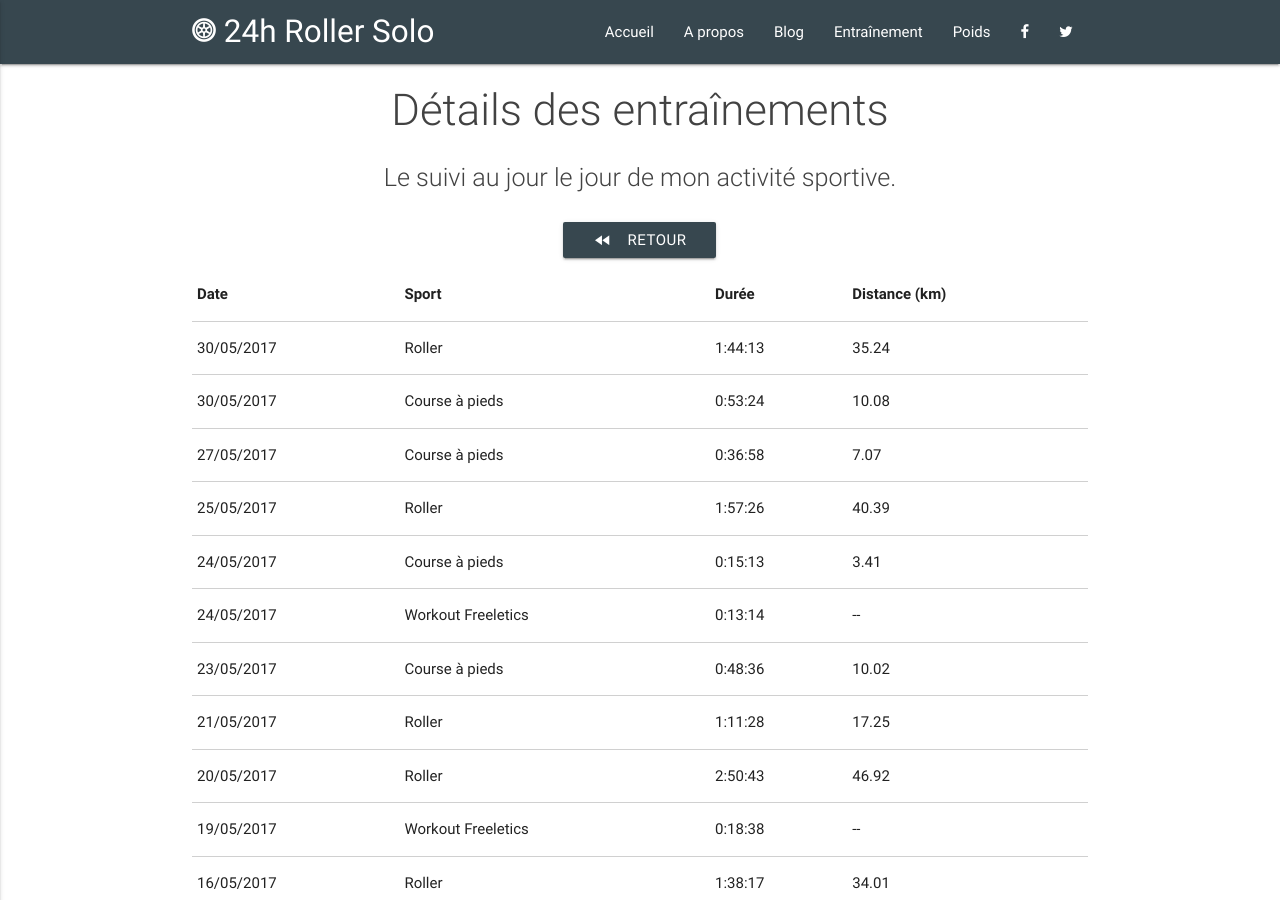
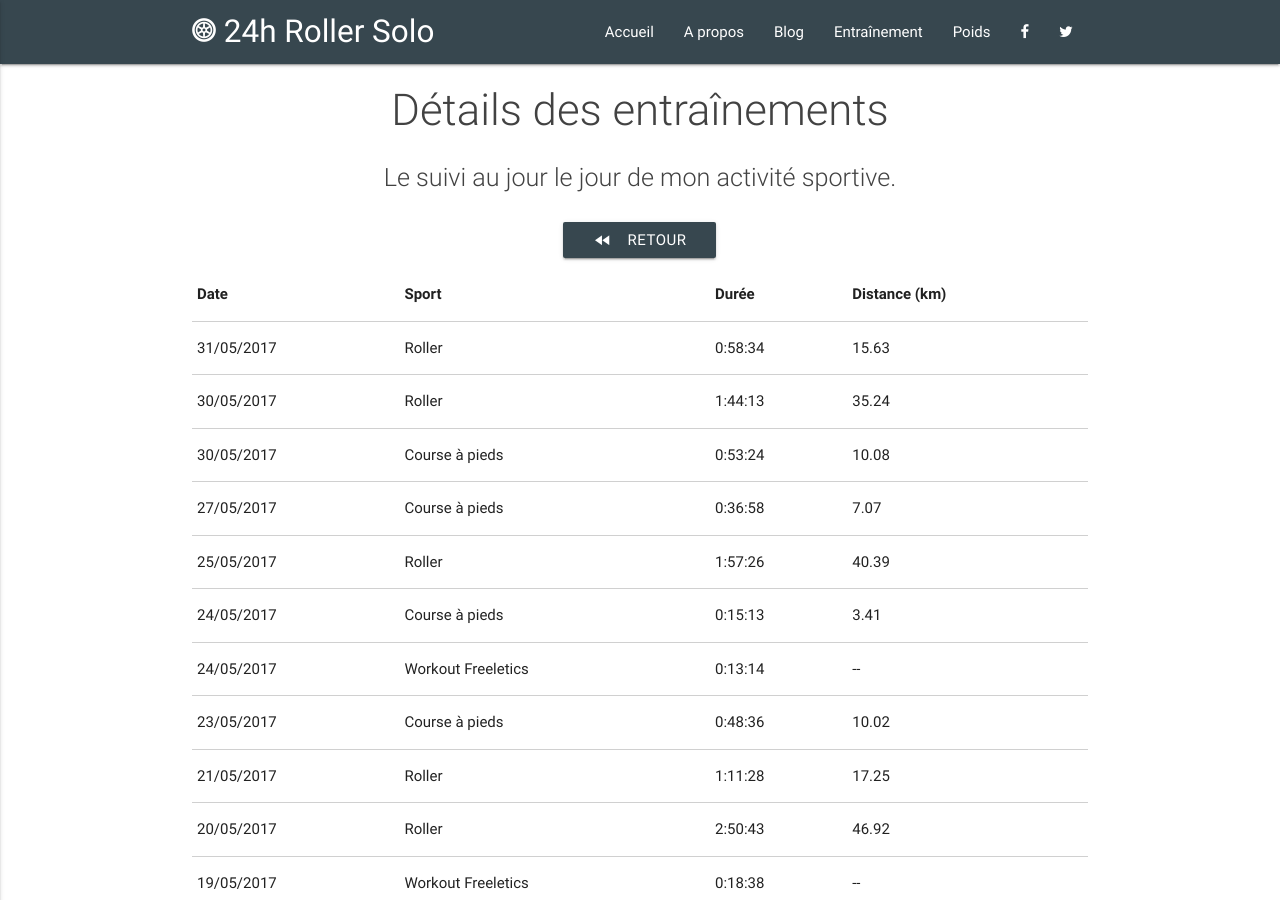
Before and after one commit to 24hRollerSolo/24hRollerSolo.github.io, a Jekyll site: the page built from training/details.html, in a window 1280 px wide and 900 px high. Built offline with Jekyll 4.4.1, drawn with Linux system fonts in a browser that asks for light colours.

Commit message:
Add 2017-05-31 roller skating

```diff
--- a/_data/sports.json
+++ b/_data/sports.json
@@ -1,4 +1,5 @@
 [
+  {"date": "2017-05-31", "type": "ROLLER", "distance": "15.63", "duration": "0:58:34"},
   {"date": "2017-05-30", "type": "ROLLER", "distance": "35.24", "duration": "1:44:13"},
   {"date": "2017-05-30", "type": "RUNNING", "distance": "10.08", "duration": "0:53:24"},
   {"date": "2017-05-27", "type": "RUNNING", "distance": "7.07", "duration": "0:36:58"},
```
